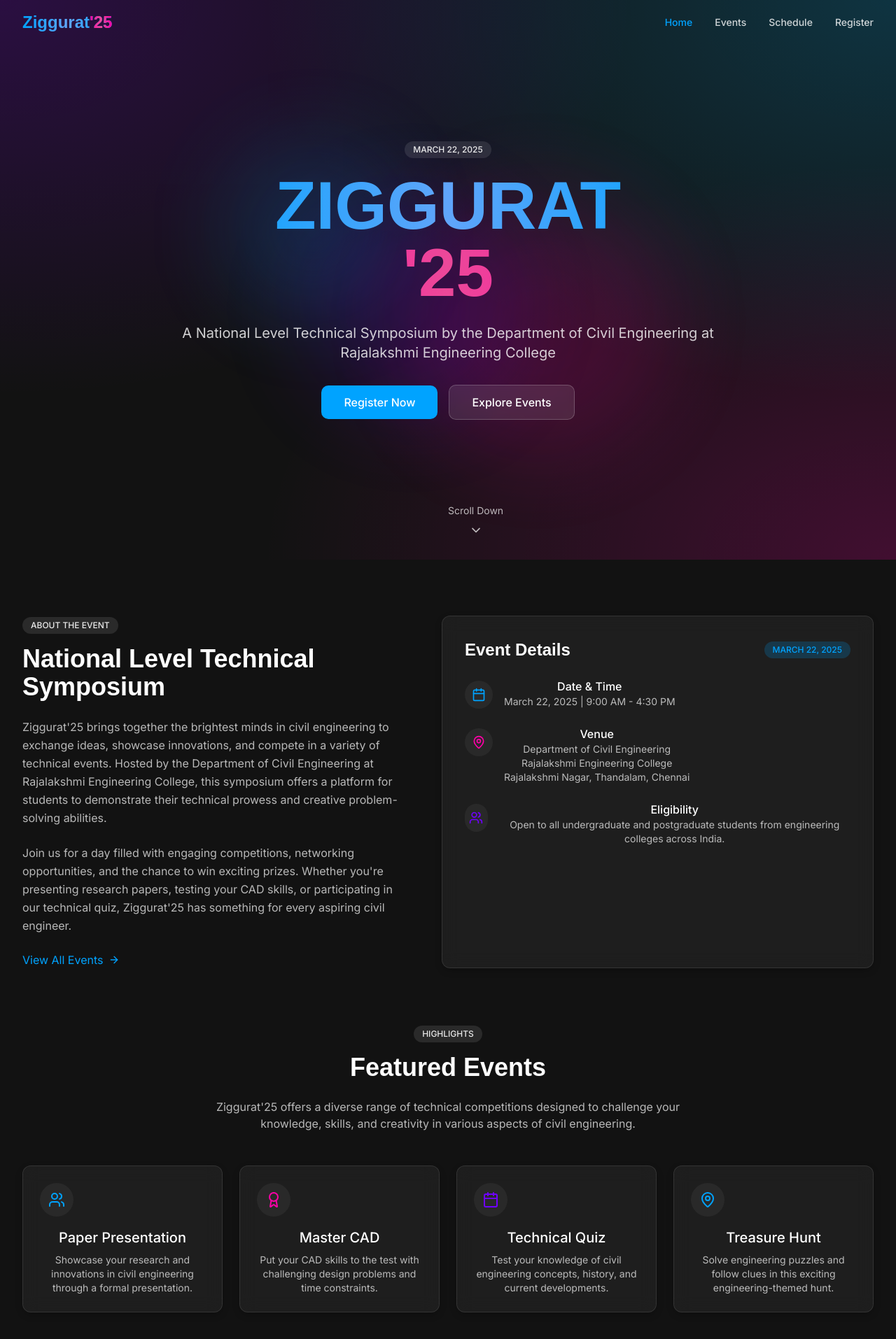
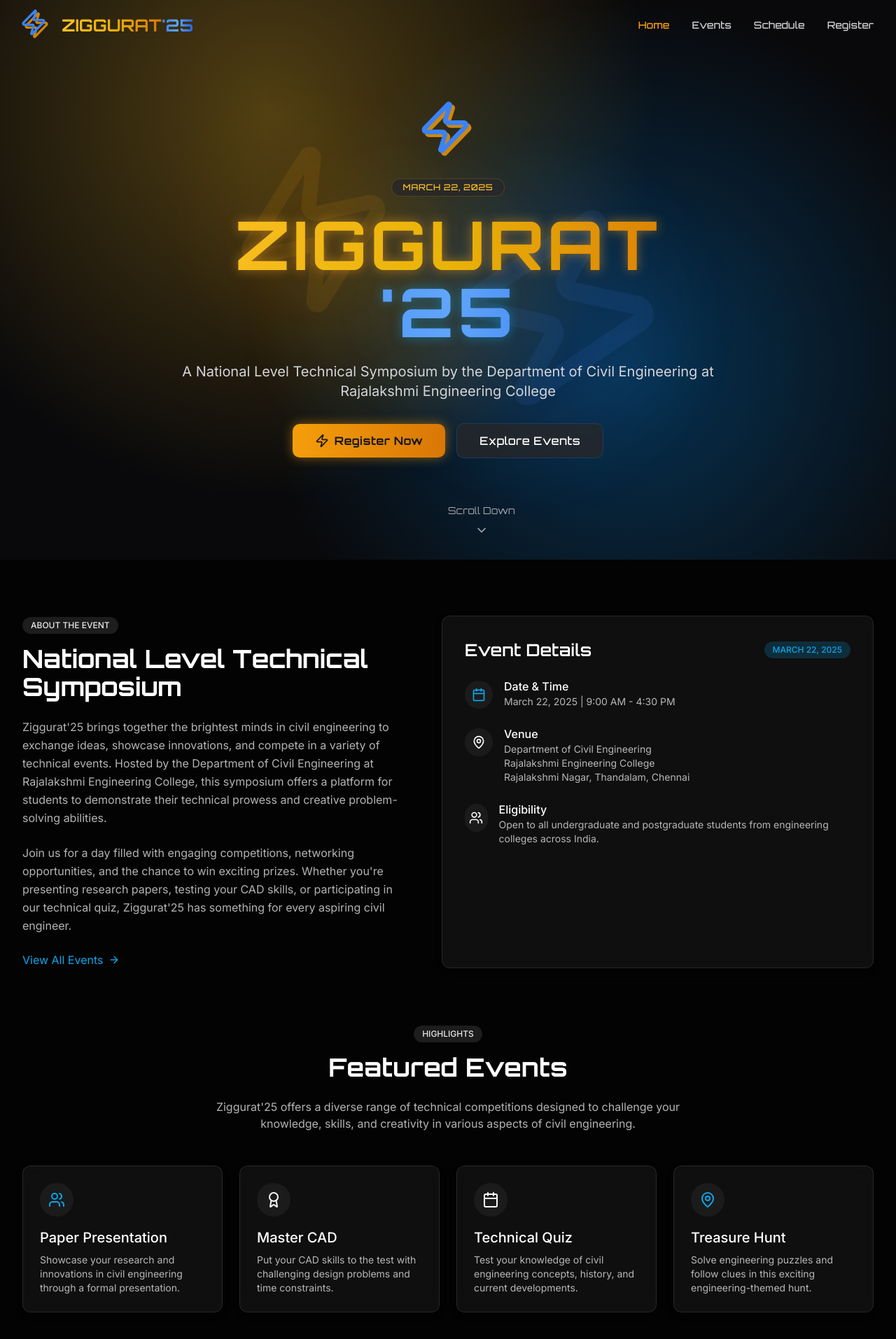
Before and after one commit to ZIGGURAT25/ziggurat-party-vibes, a React (Vite) app: page / in a window 1280 px wide. Shown: the top 1914 px of the page at 70% size. Built offline with nearby package versions, Linux system fonts and the light colour scheme; a web font is replaced by a local one.

Commit message:
Refactor: Rewrite site UI
Rewrite the site's UI to be more unique, epic, and cinematic.

```diff
--- a/src/App.tsx
+++ b/src/App.tsx
@@ -11,6 +11,9 @@ import Register from "./pages/Register";
 import Success from "./pages/Success";
 import NotFound from "./pages/NotFound";
 import Navbar from "./components/Navbar";
+
+// Save the uploaded logo image to public
+const logoImagePath = "public/lovable-uploads/c69416fd-ae76-45ba-932a-e5c1b2aec8cb.png";
 
 const queryClient = new QueryClient();
 
--- a/src/components/Hero.tsx
+++ b/src/components/Hero.tsx
@@ -1,6 +1,6 @@
 
 import { useEffect, useRef } from 'react';
-import { ChevronDown } from 'lucide-react';
+import { ChevronDown, Zap } from 'lucide-react';
 import { Link } from 'react-router-dom';
 
 const Hero = () => {
@@ -38,31 +38,52 @@ const Hero = () => {
   };
 
   return (
-    <div ref={heroRef} className="relative min-h-screen flex flex-col items-center justify-center bg-ziggurat-darker bg-mesh overflow-hidden">
-      <div className="absolute inset-0 z-0">
-        <div className="absolute top-1/4 left-1/4 w-64 h-64 rounded-full bg-ziggurat-blue/20 blur-3xl animate-pulse-light parallax"></div>
-        <div className="absolute top-1/3 right-1/4 w-96 h-96 rounded-full bg-ziggurat-magenta/20 blur-3xl animate-pulse-light parallax"></div>
-        <div className="absolute bottom-1/4 left-1/3 w-80 h-80 rounded-full bg-ziggurat-purple/20 blur-3xl animate-pulse-light parallax"></div>
+    <div ref={heroRef} className="relative min-h-screen flex flex-col items-center justify-center bg-ziggurat-dark overflow-hidden">
+      {/* Animated background effects */}
+      <div className="absolute inset-0 z-0 bg-electric">
+        {/* Lightning bolt accents */}
+        <div className="absolute top-1/4 left-1/4 w-64 h-64 transform -rotate-12 opacity-10">
+          <Zap className="w-full h-full text-amber-500" strokeWidth={2} />
+        </div>
+        <div className="absolute bottom-1/4 right-1/4 w-80 h-80 transform rotate-12 opacity-10">
+          <Zap className="w-full h-full text-blue-500" strokeWidth={2} />
+        </div>
+
+        {/* Glowing orbs */}
+        <div className="absolute top-1/4 left-1/4 w-64 h-64 rounded-full bg-amber-500/10 blur-3xl animate-pulse-light parallax"></div>
+        <div className="absolute top-1/3 right-1/4 w-96 h-96 rounded-full bg-blue-500/10 blur-3xl animate-pulse-light parallax"></div>
+        <div className="absolute bottom-1/4 left-1/3 w-80 h-80 rounded-full bg-amber-500/10 blur-3xl animate-pulse-light parallax"></div>
       </div>
 
       <div className="relative z-10 text-center px-4 max-w-5xl mx-auto animate-fade-in">
+        <div className="mb-3 parallax flex justify-center">
+          <div className="relative w-20 h-20 mb-4">
+            <Zap className="w-full h-full text-amber-500 absolute animate-pulse-light" strokeWidth={2} />
+            <Zap className="w-full h-full text-blue-500 absolute -translate-x-1 -translate-y-1" strokeWidth={2} />
+          </div>
+        </div>
+
         <div className="mb-3 parallax">
-          <span className="inline-block px-3 py-1 text-xs font-medium rounded-full bg-white/10 text-white/90 mb-2">
+          <span className="inline-block px-4 py-1 text-xs font-medium font-display tracking-wider rounded-full bg-zinc-800/80 text-amber-400 mb-2 border border-amber-500/20">
             MARCH 22, 2025
           </span>
         </div>
-        <h1 className="text-5xl md:text-7xl lg:text-8xl font-display font-bold mb-6 parallax">
-          <span className="block text-gradient-blue">ZIGGURAT</span>
-          <span className="block text-gradient-magenta">'25</span>
+
+        <h1 className="text-5xl md:text-7xl lg:text-8xl font-display font-bold mb-6 tracking-wider parallax">
+          <span className="block text-gradient-gold drop-shadow-[0_0_8px_rgba(245,164,37,0.5)]">ZIGGURAT</span>
+          <span className="block text-gradient-blue drop-shadow-[0_0_8px_rgba(14,165,233,0.5)]">'25</span>
         </h1>
-        <p className="text-lg md:text-xl text-white/80 max-w-3xl mx-auto mb-8 parallax">
+
+        <p className="text-lg md:text-xl text-zinc-300 max-w-3xl mx-auto mb-8 parallax">
           A National Level Technical Symposium by the Department of Civil Engineering at Rajalakshmi Engineering College
         </p>
+
         <div className="flex flex-col sm:flex-row items-center justify-center gap-4 parallax">
-          <Link to="/register" className="px-8 py-3 rounded-md bg-ziggurat-blue text-white font-medium transition-all hover:bg-ziggurat-blue/90 hover:scale-105">
+          <Link to="/register" className="btn-glow px-8 py-3 rounded-md bg-gradient-to-r from-amber-500 to-amber-600 text-zinc-900 font-display font-bold tracking-wide transition-all hover:scale-105 flex items-center">
+            <Zap className="w-5 h-5 mr-2" />
             Register Now
           </Link>
-          <Link to="/events" className="px-8 py-3 rounded-md bg-white/10 backdrop-blur-sm text-white font-medium border border-white/20 transition-all hover:bg-white/20 hover:scale-105">
+          <Link to="/events" className="px-8 py-3 rounded-md bg-zinc-800/80 backdrop-blur-sm text-white font-display font-medium tracking-wide border border-blue-500/20 transition-all hover:border-blue-500/50 hover:bg-zinc-800/90 hover:scale-105">
             Explore Events
           </Link>
         </div>
@@ -70,9 +91,9 @@ const Hero = () => {
 
       <button
         onClick={scrollToContent}
-        className="absolute bottom-8 left-1/2 transform -translate-x-1/2 flex flex-col items-center text-white/70 hover:text-white transition-colors animate-float"
+        className="absolute bottom-8 left-1/2 transform -translate-x-1/2 flex flex-col items-center text-zinc-400 hover:text-white transition-colors animate-float"
       >
-        <span className="text-sm mb-2">Scroll Down</span>
+        <span className="text-sm mb-2 font-display">Scroll Down</span>
         <ChevronDown className="w-5 h-5" />
       </button>
     </div>
--- a/src/components/Navbar.tsx
+++ b/src/components/Navbar.tsx
@@ -1,7 +1,7 @@
 
 import { useState, useEffect } from 'react';
 import { Link, useLocation } from 'react-router-dom';
-import { Menu, X } from 'lucide-react';
+import { Menu, X, Zap } from 'lucide-react';
 
 const Navbar = () => {
   const [isOpen, setIsOpen] = useState(false);
@@ -39,7 +39,7 @@ const Navbar = () => {
   return (
     <nav
       className={`fixed w-full z-50 transition-all duration-300 ${
-        scrolled || isOpen ? 'bg-black/70 backdrop-blur-lg' : 'bg-transparent'
+        scrolled || isOpen ? 'bg-zinc-900/90 backdrop-blur-lg border-b border-amber-500/20' : 'bg-transparent'
       }`}
     >
       <div className="content-container">
@@ -48,8 +48,13 @@ const Navbar = () => {
             to="/"
             className="flex items-center space-x-2"
           >
-            <span className="text-2xl font-display font-bold text-gradient-blue">
-              Ziggurat<span className="text-gradient-magenta">'25</span>
+            <div className="relative w-10 h-10 mr-2">
+              <Zap className="w-full h-full text-amber-500 absolute animate-pulse-light" />
+              <Zap className="w-full h-full text-blue-500 absolute -translate-x-1 -translate-y-1" />
+            </div>
+            <span className="text-2xl font-display font-bold">
+              <span className="text-gradient-gold">ZIGGURAT</span>
+              <span className="text-gradient-blue">'25</span>
             </span>
           </Link>
 
@@ -59,9 +64,9 @@ const Navbar = () => {
               <Link
                 key={link.path}
                 to={link.path}
-                className={`text-sm font-medium transition-all duration-200 ${
+                className={`text-sm font-display font-medium transition-all duration-200 ${
                   isActive(link.path)
-                    ? 'text-ziggurat-blue'
+                    ? 'text-amber-500'
                     : 'text-white/80 hover:text-white'
                 }`}
               >
@@ -86,16 +91,16 @@ const Navbar = () => {
 
       {/* Mobile Navigation Menu */}
       {isOpen && (
-        <div className="md:hidden h-screen w-full bg-black/95 backdrop-blur-md animate-fade-in">
+        <div className="md:hidden h-screen w-full bg-zinc-900/95 backdrop-blur-lg animate-fade-in">
           <div className="flex flex-col items-center justify-center h-full space-y-8">
             {navLinks.map((link) => (
               <Link
                 key={link.path}
                 to={link.path}
-                className={`text-xl font-medium transition-all duration-200 ${
+                className={`text-xl font-display font-medium transition-all duration-200 ${
                   isActive(link.path)
-                    ? 'text-gradient-blue'
-                    : 'text-white hover:text-ziggurat-blue'
+                    ? 'text-gradient-gold'
+                    : 'text-white hover:text-amber-500'
                 }`}
               >
                 {link.title}
--- a/src/index.css
+++ b/src/index.css
@@ -1,5 +1,7 @@
+
 @import url('https://fonts.googleapis.com/css2?family=Inter:wght@300;400;500;600;700&display=swap');
 @import url('https://api.fontshare.com/v2/css?f[]=clash-display@600,700,500&display=swap');
+@import url('https://fonts.googleapis.com/css2?family=Orbitron:wght@400;500;600;700;800;900&display=swap');
 
 @tailwind base;
 @tailwind components;
@@ -27,17 +29,27 @@
     --input: 240 3.7% 15.9%;
     --ring: 196 100% 50%;
     --radius: 0.75rem;
+
+    /* Custom Ziggurat colors */
+    --ziggurat-gold: 43 96% 56%;
+    --ziggurat-blue: 205 100% 50%;
+    --ziggurat-dark: 240 10% 4%;
   }
 }
 
 @layer base {
   * {
-    @apply border-border selection:bg-ziggurat-blue/20 selection:text-white;
+    @apply border-border selection:bg-amber-500/20 selection:text-white;
   }
 
   body {
-    @apply bg-ziggurat-dark text-foreground antialiased;
+    @apply bg-zinc-900 text-foreground antialiased;
     font-feature-settings: "ss01", "ss02", "cv01", "cv02", "cv03";
+    background-image:
+      radial-gradient(circle at 10% 5%, rgba(245, 158, 11, 0.1) 0%, transparent 25%),
+      radial-gradient(circle at 90% 90%, rgba(59, 130, 246, 0.1) 0%, transparent 25%),
+      linear-gradient(to bottom, rgb(24, 24, 27), rgb(9, 9, 11));
+    background-attachment: fixed;
   }
 
   html {
@@ -63,27 +75,34 @@
     @apply backdrop-blur-xl bg-black/40 border border-white/10;
   }
 
-  .text-gradient-blue {
-    @apply bg-gradient-to-r from-ziggurat-blue via-blue-400 to-ziggurat-blue bg-clip-text text-transparent;
+  /* Lightning theme gradients */
+  .text-gradient-gold {
+    @apply bg-gradient-to-r from-amber-400 via-yellow-500 to-amber-600 bg-clip-text text-transparent;
   }
 
-  .text-gradient-magenta {
-    @apply bg-gradient-to-r from-ziggurat-magenta via-pink-500 to-ziggurat-magenta bg-clip-text text-transparent;
+  .text-gradient-blue {
+    @apply bg-gradient-to-r from-blue-500 via-blue-400 to-blue-600 bg-clip-text text-transparent;
   }
 
   .text-gradient-mixed {
-    @apply bg-gradient-to-r from-ziggurat-blue via-ziggurat-purple to-ziggurat-magenta bg-clip-text text-transparent;
+    @apply bg-gradient-to-r from-amber-400 via-blue-500 to-amber-500 bg-clip-text text-transparent;
   }
 
-  .bg-mesh {
-    background-image: radial-gradient(at 100% 0%, hsla(196, 100%, 50%, 0.2) 0px, transparent 50%),
-                      radial-gradient(at 0% 0%, hsla(273, 100%, 50%, 0.2) 0px, transparent 50%),
-                      radial-gradient(at 100% 100%, hsla(320, 100%, 50%, 0.2) 0px, transparent 50%);
+  /* Electric background effect */
+  .bg-electric {
+    background-image:
+      radial-gradient(circle at 30% 20%, hsla(43, 96%, 56%, 0.3) 0px, transparent 50%),
+      radial-gradient(circle at 70% 65%, hsla(205, 100%, 50%, 0.3) 0px, transparent 50%);
     background-attachment: fixed;
   }
 
-  .page-transition {
-    @apply transition-all duration-500 ease-out;
+  /* Card glow effects */
+  .glow-card {
+    box-shadow: 0 0 20px rgba(245, 158, 11, 0.4), inset 0 0 10px rgba(245, 158, 11, 0.2);
+  }
+
+  .glow-card-blue {
+    box-shadow: 0 0 20px rgba(59, 130, 246, 0.4), inset 0 0 10px rgba(59, 130, 246, 0.2);
   }
 
   /* Card flip utilities */
@@ -104,17 +123,137 @@
     transform: rotateY(180deg);
   }
 
-  .glass-panel:hover {
-    @apply shadow-[0_8px_32px_rgba(0,163,255,0.2)];
+  /* Button glow effect */
+  .btn-glow {
+    box-shadow: 0 0 15px rgba(245, 158, 11, 0.5);
+    position: relative;
+    overflow: hidden;
+  }
+
+  .btn-glow::before {
+    content: '';
+    position: absolute;
+    top: -50%;
+    left: -50%;
+    width: 200%;
+    height: 200%;
+    background: linear-gradient(
+      to bottom right,
+      rgba(245, 158, 11, 0) 0%,
+      rgba(245, 158, 11, 0.1) 50%,
+      rgba(245, 158, 11, 0) 100%
+    );
+    transform: rotate(30deg);
+    animation: shimmer 3s infinite;
+  }
+
+  @keyframes shimmer {
+    0% { transform: translateX(-100%) rotate(30deg); }
+    100% { transform: translateX(100%) rotate(30deg); }
+  }
+
+  /* Lightning animations */
+  .lightning-pulse {
+    animation: lightning-pulse 2s infinite;
+  }
+
+  @keyframes lightning-pulse {
+    0%, 100% { opacity: 0.3; }
+    50% { opacity: 1; }
+  }
+
+  /* Electric border */
+  .electric-border {
+    position: relative;
+  }
+
+  .electric-border::before {
+    content: '';
+    position: absolute;
+    inset: -2px;
+    background: linear-gradient(90deg, #f59e0b, #3b82f6, #f59e0b);
+    border-radius: inherit;
+    z-index: -1;
+    animation: rotate-electric 3s linear infinite;
+  }
+
+  @keyframes rotate-electric {
+    0% { background-position: 0% 50%; }
+    100% { background-position: 200% 50%; }
   }
 }
 
+/* Animated background mesh */
+.bg-mesh {
+  background-image:
+    radial-gradient(at 100% 0%, hsla(43, 96%, 56%, 0.3) 0px, transparent 50%),
+    radial-gradient(at 0% 0%, hsla(205, 100%, 50%, 0.3) 0px, transparent 50%),
+    radial-gradient(at 100% 100%, hsla(43, 96%, 56%, 0.3) 0px, transparent 50%);
+  background-attachment: fixed;
+}
+
+/* Base styles */
 #root {
   margin: 0 auto;
-  text-align: center;
   @apply min-h-screen w-full overflow-x-hidden;
 }
 
 .content-container {
   @apply max-w-7xl mx-auto px-4 sm:px-6 lg:px-8 w-full;
 }
+
+/* Custom animations */
+@keyframes float {
+  0%, 100% { transform: translateY(0); }
+  50% { transform: translateY(-10px); }
+}
+
+@keyframes glow {
+  0%, 100% { opacity: 1; }
+  50% { opacity: 0.7; }
+}
+
+@keyframes slide-up {
+  0% { transform: translateY(20px); opacity: 0; }
+  100% { transform: translateY(0); opacity: 1; }
+}
+
+@keyframes fade-in {
+  0% { opacity: 0; }
+  100% { opacity: 1; }
+}
+
+@keyframes pulse-light {
+  0%, 100% { opacity: 0.8; }
+  50% { opacity: 1; }
+}
+
+@keyframes rotate-slow {
+  0% { transform: rotate(0deg); }
+  100% { transform: rotate(360deg); }
+}
+
+/* Animation classes */
+.animate-float {
+  animation: float 6s ease-in-out infinite;
+}
+
+.animate-glow {
+  animation: glow 3s ease-in-out infinite;
+}
+
+.animate-slide-up {
+  animation: slide-up 0.5s ease-out;
+}
+
+.animate-fade-in {
+  animation: fade-in 0.8s ease-out;
+}
+
+.animate-pulse-light {
+  animation: pulse-light 2s ease-in-out infinite;
+}
+
+.animate-rotate-slow {
+  animation: rotate-slow 12s linear infinite;
+}
--- a/tailwind.config.ts
+++ b/tailwind.config.ts
@@ -54,11 +54,10 @@ export default {
 					foreground: 'hsl(var(--card-foreground))'
 				},
 				ziggurat: {
-					dark: '#191919',
-					darker: '#121212',
-					blue: '#00A3FF',
-					magenta: '#FF00A8',
-					purple: '#7000FF',
+					dark: '#09090b',
+					darker: '#030303',
+					gold: '#f5a425',
+					blue: '#0ea5e9',
 					gray: '#333333',
 					lightgray: '#888888'
 				}
@@ -101,6 +100,14 @@ export default {
 					'0%': { transform: 'rotate(0deg)' },
 					'100%': { transform: 'rotate(360deg)' },
 				},
+				'shimmer': {
+					'0%': { transform: 'translateX(-100%) rotate(30deg)' },
+					'100%': { transform: 'translateX(100%) rotate(30deg)' },
+				},
+				'lightning-pulse': {
+					'0%, 100%': { opacity: '0.3' },
+					'50%': { opacity: '1' },
+				},
 			},
 			animation: {
 				'accordion-down': 'accordion-down 0.2s ease-out',
@@ -111,10 +118,12 @@ export default {
 				'fade-in': 'fade-in 0.8s ease-out',
 				'pulse-light': 'pulse-light 2s ease-in-out infinite',
 				'rotate-slow': 'rotate-slow 12s linear infinite',
+				'shimmer': 'shimmer 3s infinite',
+				'lightning-pulse': 'lightning-pulse 2s infinite',
 			},
 			fontFamily: {
 				sans: ['Inter', 'sans-serif'],
-				display: ['Clash Display', 'sans-serif'],
+				display: ['Orbitron', 'Clash Display', 'sans-serif'],
 			},
 			backdropBlur: {
 				xs: '2px',
```
Also changed, not shown: src/components/EventCard.tsx (+53 -30 lines), public/lovable-uploads/c69416fd-ae76-45ba-932a-e5c1b2aec8cb.png (added).
